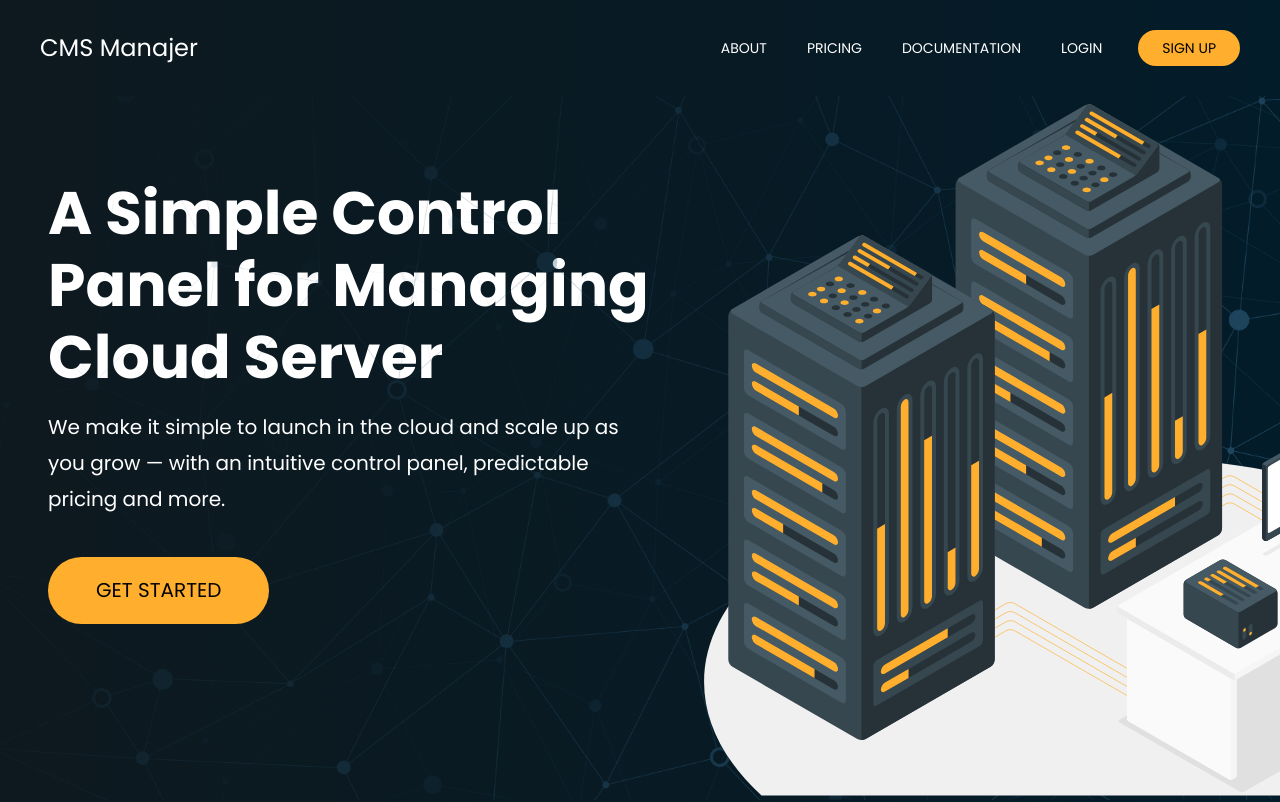
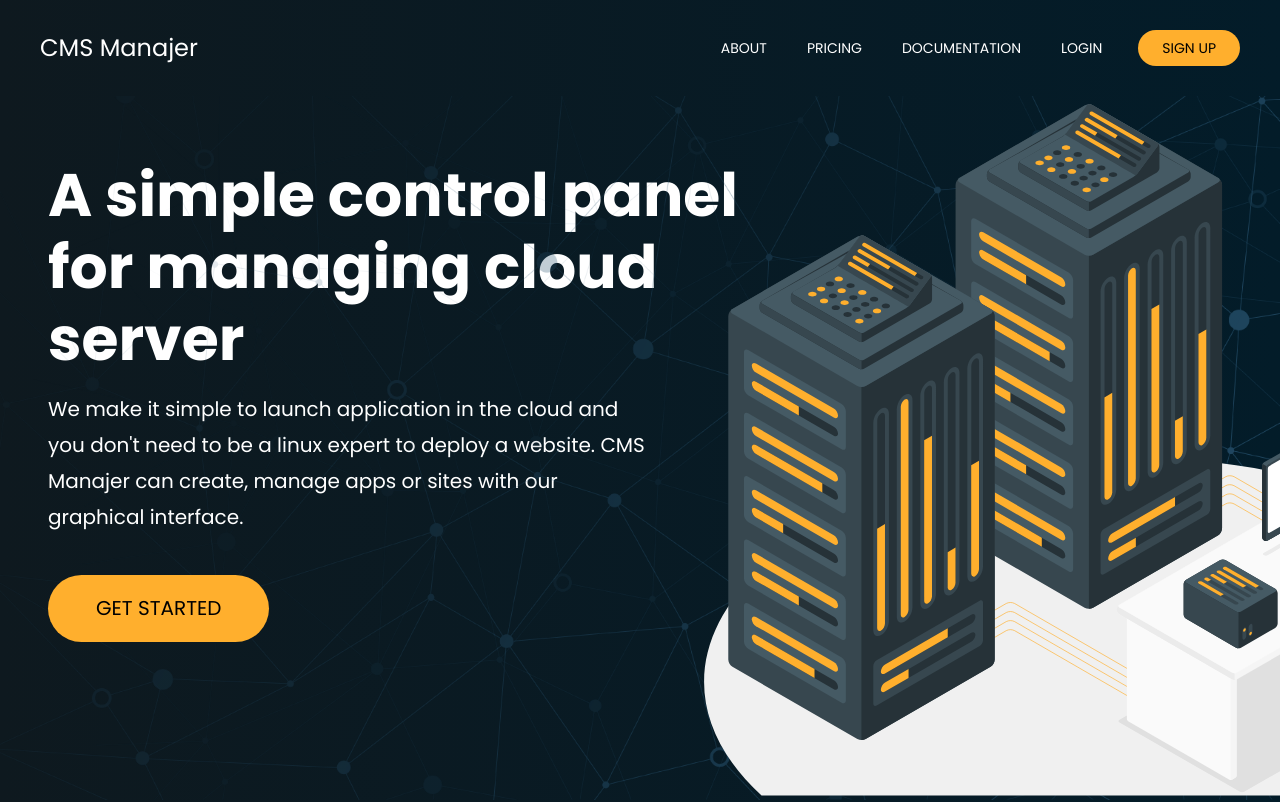
Before and after one commit to cloudboz/cmsmanajer-frontend, a Next.js app: page / in a window 1280 px wide. Shown: the top 802 px of the page. Built offline with nearby package versions, Linux system fonts and the light colour scheme.

Commit message:
Update main.js

```diff
--- a/containers/landing/sections/main.js
+++ b/containers/landing/sections/main.js
@@ -26,11 +26,10 @@ export default function Main() {
         <Grid container className={classes.grid}>
           <Grid item md={7} className={classes.center}>
             <Typography variant="h2" className={classes.title}>
-              A Simple Control Panel for Managing Cloud Server
+              A simple control panel for managing cloud server
             </Typography>
             <Typography variant="h6" className={classes.subtitle}>
-              We make it simple to launch in the cloud and scale up as you grow
-              — with an intuitive control panel, predictable pricing and more.
+              We make it simple to launch application in the cloud and you don't need to be a linux expert to deploy a website. CMS Manajer can create, manage apps or sites with our graphical interface.
             </Typography>
             <Button
               variant="contained"
```
